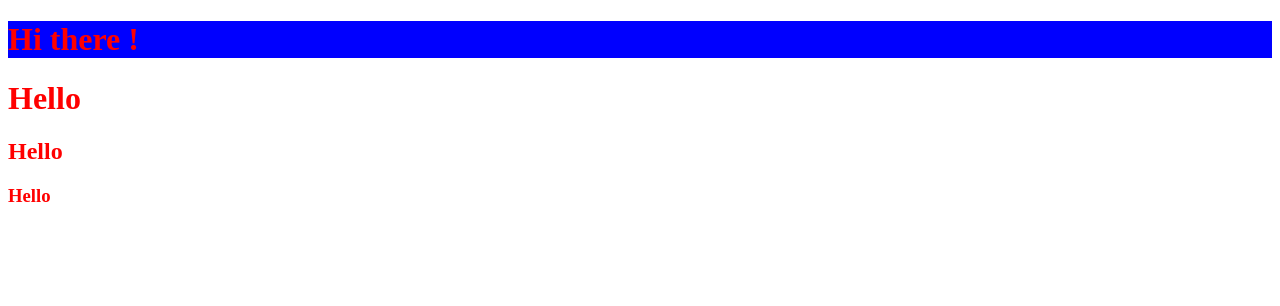
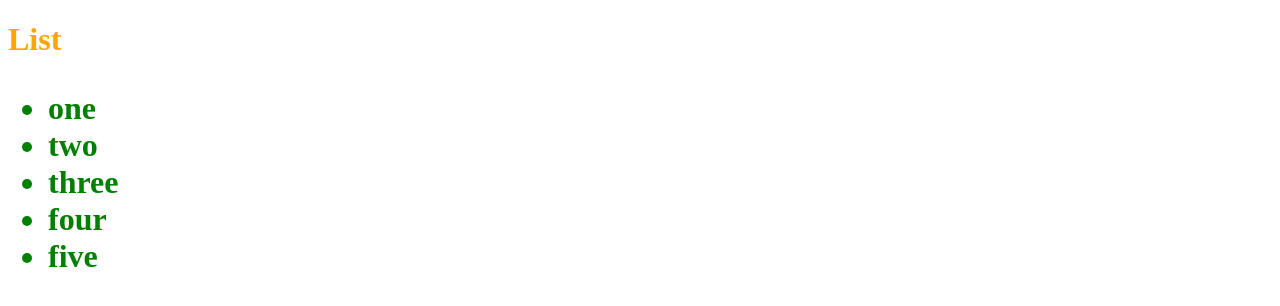
Before and after one commit to AbhaySachan0/FSD, a plain HTML site: page css/div.html in a window 1280 px wide. Drawn offline with Linux system fonts and the light colour scheme.

Commit message:
selectors practice

```diff
--- a/css/div.html
+++ b/css/div.html
@@ -8,11 +8,26 @@
 </head>
 <body>
     <div id="box">
-        <h1>Hi there !</h1>
+        <!-- <h1>Hi there !</h1> -->
     </div>
-    <h1 class="heading">Hello</h1>
+    <!-- <h1 class="heading">Hello</h1>
     <h2 class="heading">Hello</h2>
-    <h3 class="heading">Hello</h3>
+    <h3 class="heading">Hello</h3> -->
+
+    <!-- <button id="button1">Button 1</button>
+    <button id="button2">Button 2</button>
+    <button id="button3">Button 3</button> -->
+
+    <h1 id="main-heading">
+        List
+        <ul>
+            <li class="featured">one</li>
+            <li class="featured">two</li>
+            <li class="featured">three</li>
+            <li class="featured">four</li>
+            <li class="featured">five</li>
+        </ul>
+    </h1>
 
 </body>
 </html>
--- a/css/style.css
+++ b/css/style.css
@@ -29,6 +29,27 @@
 /* .heading{
     color: red;
 } */
-h1,h2,h3{
+/* h1,h2,h3{
     color: red;
+} */
+
+#button1{
+    color: white;
+    background-color: #f67004;
 }
+
+#button2{
+    color: white;
+    background-color: #383BE5;
+
+}#button3{
+    color: white;
+    background-color: #2fee6c;
+}
+
+#main-heading{
+    color: orange;
+}
+.featured{
+    color: green;
+}
```
